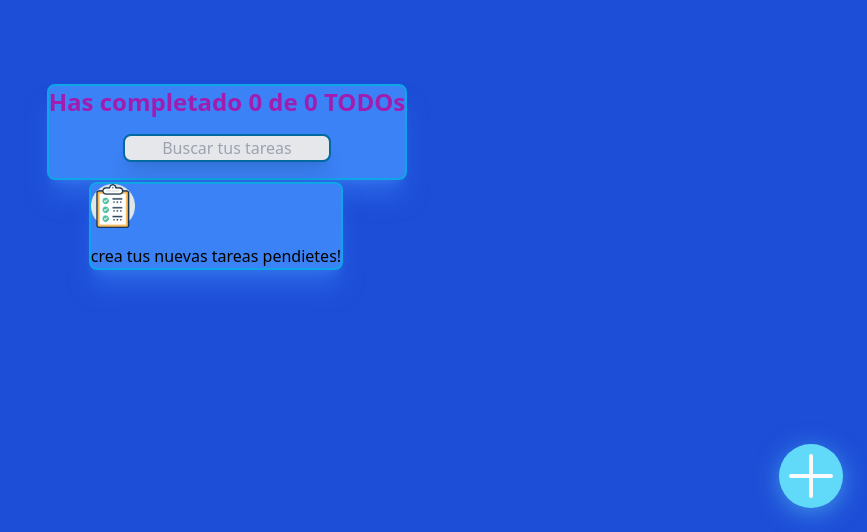
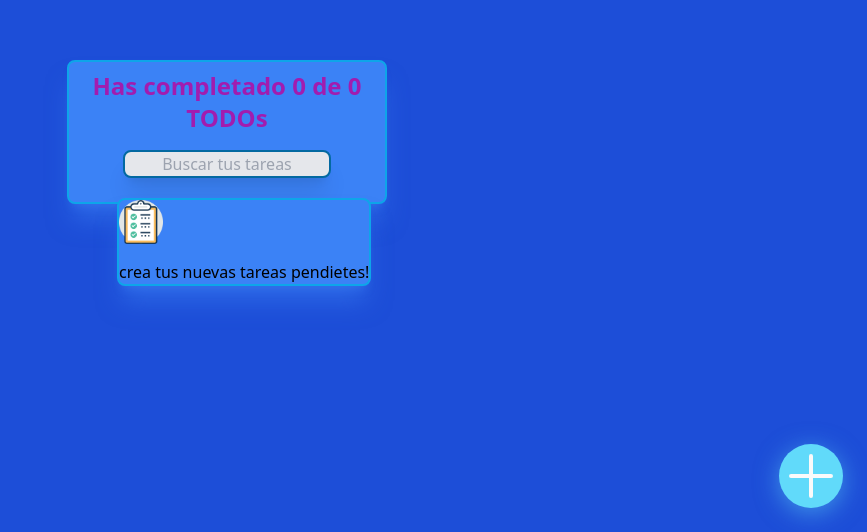
Before and after one commit to juandamari/reactP, a React (Vite) app in the folder lista de mercado/: page / in a window 1280 px wide. Shown: the part 268-800 px from the top of the page, without its empty margins (413-1280 px from the left). Built offline with nearby package versions, Linux system fonts and the light colour scheme.

Commit message:
conectando repo

```diff
--- a/lista de mercado/src/App/AppUI.jsx
+++ b/lista de mercado/src/App/AppUI.jsx
@@ -24,12 +24,12 @@ export function AppUI() {
 
     return (
       <section className='flex flex-col justify-center items-center bg-blue-700 h-screen'>
-        <div className='space-y-4 w-auto h-auto rounded-lg shadow-xl text-center border-solid border-2 border-sky-500 shadow-blue-500/50 bg-blue-500 '>
+        <div className='space-y-4 w-[320px] h-auto p-2 rounded-lg shadow-xl text-center border-solid border-2 border-sky-500 shadow-blue-500/50 bg-blue-500 '>
           <TodoCounter/>
           <TodoSearch/>
 
           <TodoList>
-            {error && <ErrorPages/>}
+            {error && <ErrorPages error={error}/>}
             {loading && <LoadingPage />}
             {(!loading && !searchedTodos.length) && <AddNewTodo/>}
 
--- a/lista de mercado/src/error404/index.jsx
+++ b/lista de mercado/src/error404/index.jsx
@@ -2,7 +2,7 @@ import React from "react";
 import './pageserror.css'
 
 
-export function ErrorPages(){
+export function ErrorPages({error}){
     return(
         <body>
             <section className="notFound">
```
